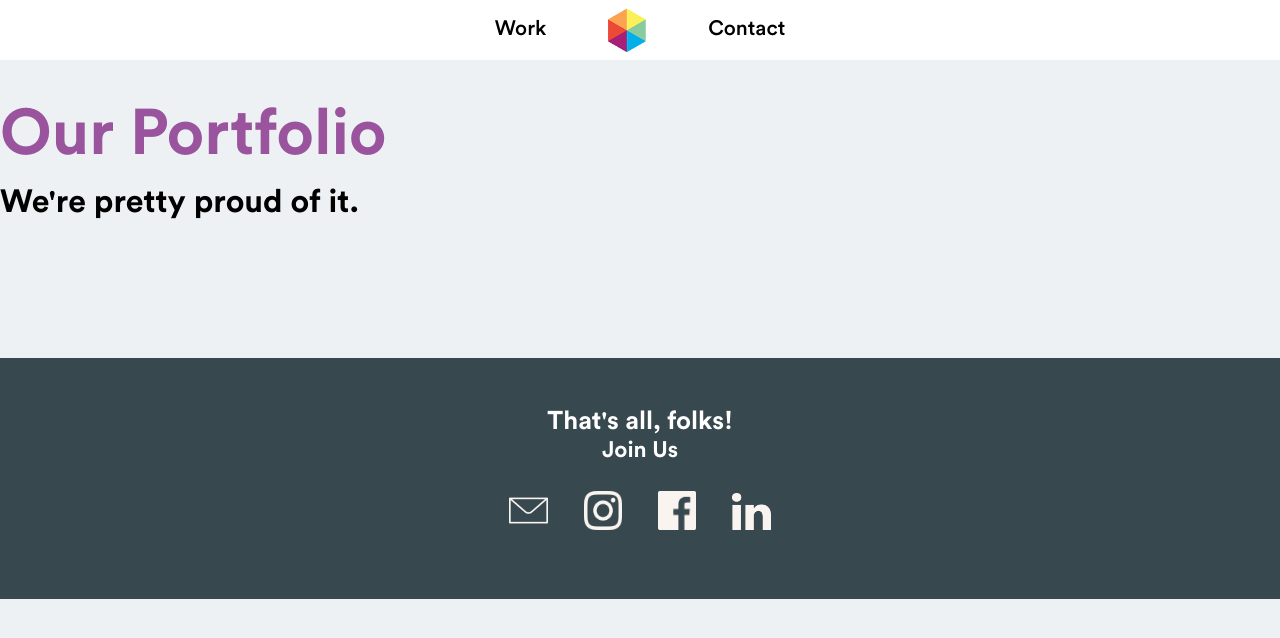
After one commit to armaanshah96/DesignWorksSite, a PHP site: page /work.html in a window 1280 px wide. The commit adds this page. Shown: the top 638 px of the page. Run offline with PHP 8.4, Linux system fonts and the light colour scheme; some libraries are stand-ins or nearby versions.

Commit message:
created portfolio page, fixed footer with social icons

```diff
--- a/ThankYou.html
+++ b/ThankYou.html
@@ -16,4 +16,5 @@
         </ul>
         <h1 class="red title mega blocked">Thanks!</h1>
         <h1 class="purple title col-14 aligned" style="padding-top:.5em; margin-top:4.5rem;">We'll be in touch soon!</h1>
-    </body></html>
+    </body>
+</html>
--- a/public/css/styles.css
+++ b/public/css/styles.css
@@ -140,7 +140,7 @@ p {
 
 .homelogo {
     vertical-align: middle;
-    width:60%
+    width:60%;
 }
 
 .nav li a {
@@ -456,7 +456,6 @@ input, select, textarea {
     font-size:1em;
     color:white;
     font-family: 'general', sans-serif;
-
 }
 
 select {
@@ -478,12 +477,20 @@ input[type=submit] {
 }
 
 /*********************
+***  Work Section  ***
+*********************/
+
+
+/*********************
 ***  Footer Section  ***
 *********************/
 footer {
     background-color: rgb(56,72,79);
     color:white;
     margin-top: 3em;
+/*    position:absolute;*/
+    clear:both;
+    bottom:0px;
 }
 
 footer a {
@@ -501,6 +508,19 @@ footer a:hover > .greenhover {color: rgb(81,181,87);}
 
 .footer-text {
     padding:3em 0;
+}
+
+.social {
+    margin-top:.8em;
+}
+
+.social li {
+    display: inline;
+}
+
+.icon {
+    width:3%;
+    margin:1em;
 }
 
 /*********************
@@ -726,8 +746,12 @@ footer a:hover > .greenhover {color: rgb(81,181,87);}
     }
 
     /*************************
-    ***  Contact Page  ***
+    ***  Footer Section  ***
     *************************/
+    .icon {
+        width:5%;
+        margin:1em;
+    }
 
 }
 
--- /dev/null
+++ b/work.html
@@ -0,0 +1,83 @@
+<!DOCTYPE html>
+<html>
+<head>
+    <title>Designworks</title>
+    <meta name="viewport" content="width=device-width, initial-scale=1">
+    <!--<link rel="stylesheet" href="http://www.w3schools.com/lib/w3.css">-->
+
+    <link rel="stylesheet" href="public/css/styles.css">
+    <!--    <script src="public/contact-form.js"></script>-->
+    <script src="https://ajax.googleapis.com/ajax/libs/jquery/3.1.1/jquery.min.js"></script>
+    <script src="https://unpkg.com/masonry-layout@4.1/dist/masonry.pkgd.min.js"></script>
+</head>
+
+<body>
+    <!--    Nav bar     -->
+    <ul class="centered col-16 nav">
+        <li class="inlined"><a href=work.html>Work</a></li>
+        <li class="inlined"><a href=index.html><img class=homelogo src=public/img/logo.png></a></li>
+        <li class="inlined"><a href=contact.html>Contact</a></li>
+    </ul>
+
+        <h1 class="contact-title mega purple mobile-col-16 leftalign col-8 inlined">Our Portfolio</h1>
+        <h2 class="contact-text mobile-col-16 col-8 inlined">We're pretty proud of it.</h2>
+
+        <div class="col-offset-1 col-3 inlined">
+            <img class="portfolio-item">
+            <img class="portfolio-item">
+            <img class="portfolio-item">
+            <img class="portfolio-item">
+            <img class="portfolio-item">
+            <img class="portfolio-item">
+        </div>
+        <div class="portfolio-sizer">
+            <img class="portfolio-item">
+            <img class="portfolio-item">
+            <img class="portfolio-item">
+            <img class="portfolio-item">
+            <img class="portfolio-item">
+            <img class="portfolio-item">
+        </div>
+        <div class="portfolio-sizer">
+            <img class="portfolio-item">
+            <img class="portfolio-item">
+            <img class="portfolio-item">
+            <img class="portfolio-item">
+            <img class="portfolio-item">
+            <img class="portfolio-item">
+        </div>
+        <div class="portfolio-sizer">
+            <img class="portfolio-item">
+            <img class="portfolio-item">
+            <img class="portfolio-item">
+            <img class="portfolio-item">
+            <img class="portfolio-item">
+            <img class="portfolio-item">
+        </div>
+
+    <footer>
+        <div class="footer-text aligned col-16">
+            <h4 class="">That's all, folks!</h4>
+            <h5><a class="" href=#><span class=redhover>J</span><span class=orangehover>o</span><span class=tealhover>i</span><span class="bluehover">n</span> <span class="purplehover">U</span><span class=greenhover>s</span></a></h5>
+            <ul class="social">
+                <li class=inlined><a href="mailto:hello@designworks.nu"><img class=icon src="public/social-icons/envelope-icon-4.png"></a></li>
+                <li class=inlined><a href="https://www.instagram.com/designworksnu/"><img class=icon src="public/social-icons/instagram-4.png"></a></li>
+                <li class=inlined><a href="www.facebook.com/designworks.nu
+                    "><img class=icon src="public/social-icons/facebook.png"></a></li>
+                <li class=inlined><a href="https://www.linkedin.com/company/9283652?trk=vsrp_companies_res_name&trkInfo=VSRPsearchId%3A4505433201479135866461%2CVSRPtargetId%3A9283652%2CVSRPcmpt%3Aprimary"><img class=icon src="public/social-icons/linkedin.png"></a></li>
+            </ul>
+        </div>
+    </footer>
+
+</body>
+
+<script>
+    $('.grid').masonry({
+      // options...
+      itemSelector: '.portfolio-item',
+      columnWidth: '.portfolio-sizer'
+    });
+
+</script>
+
+</html>
```
Also changed, not shown: contact.html (+11 -3 lines), index.html (+15 -2 lines), public/social-icons/envelope-icon-4.png (added), public/social-icons/facebook.png (added), public/social-icons/instagram-4.png (added), public/social-icons/linkedin.png (added).
